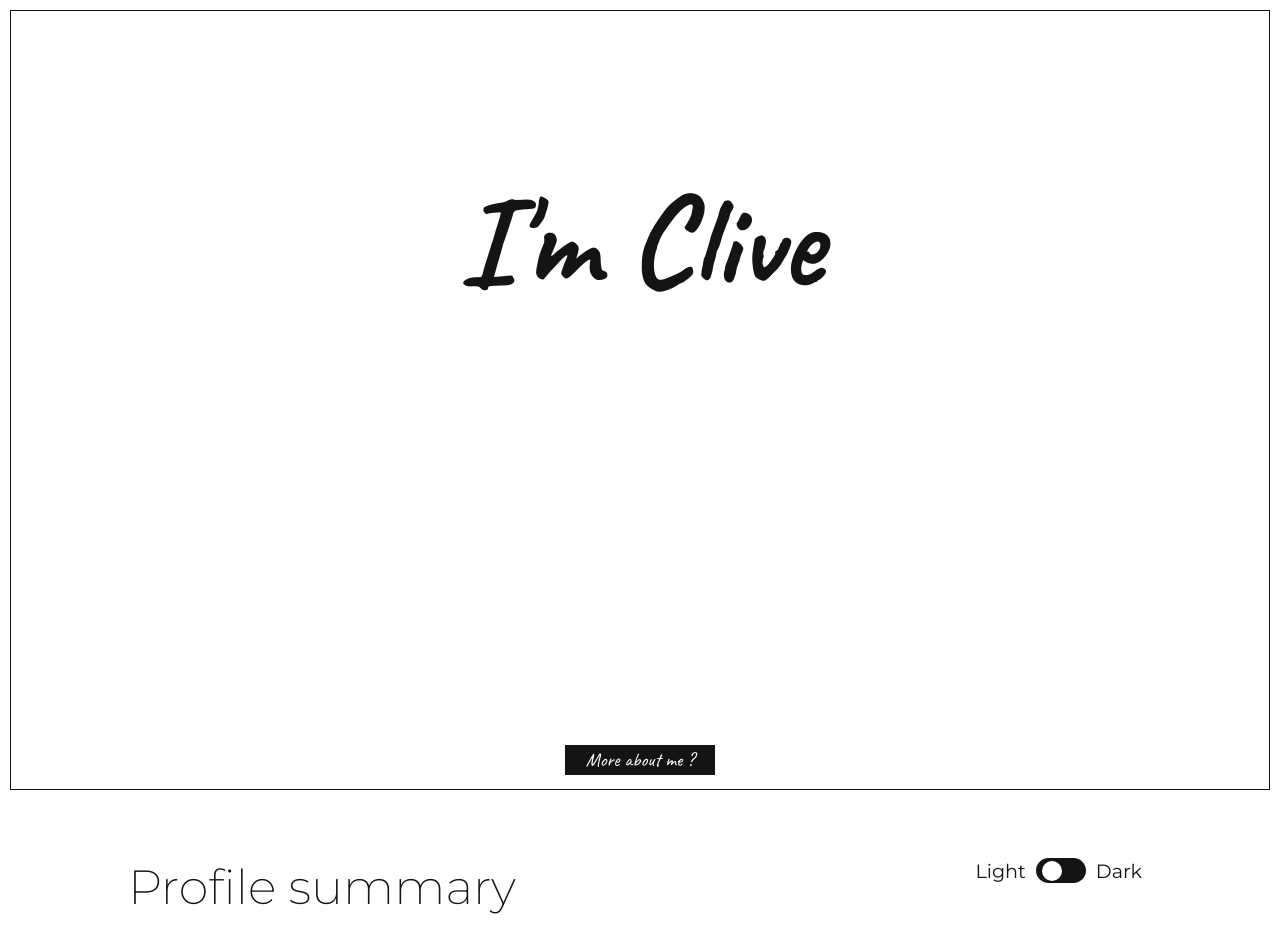
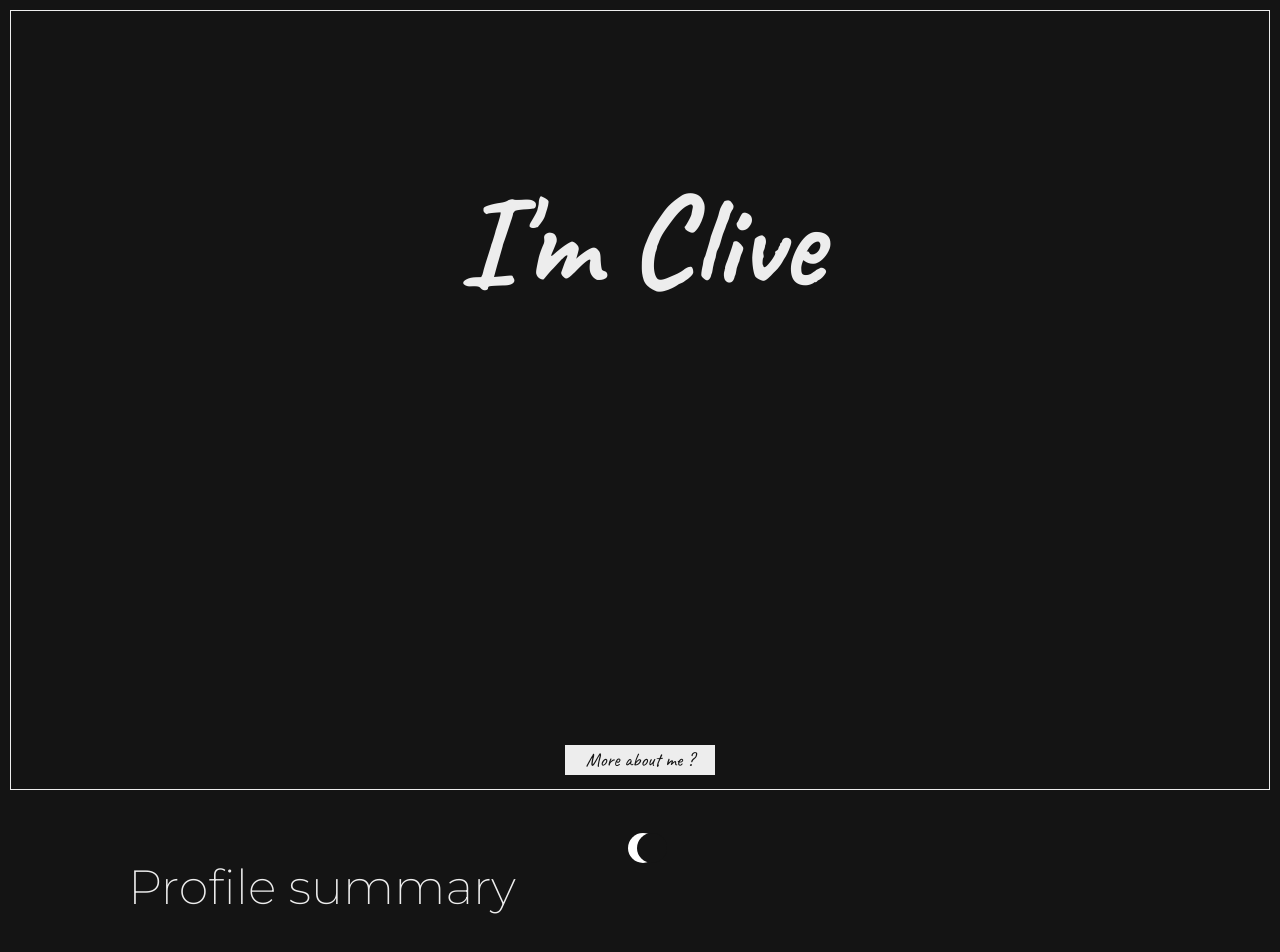
Before and after one commit to malekeClive/hello-clive, a React (Create React App) app: page / in a window 1280 px wide. Shown: the top 952 px of the page. Built offline with nearby package versions, Linux system fonts and the light colour scheme.

Commit message:
fix night mode

```diff
--- a/src/App.js
+++ b/src/App.js
@@ -31,10 +31,11 @@ function App() {
   return (
     <div className={css`
       background-color: ${theme.theme.background};
+      transition: background-color .2s ease-in-out;
       color: ${theme.theme.text};
     `}>
-      {/* <SplashScreen setIsSplashScreenDone={setIsSplashScreenDone} />
-      { isSplashScreenDone ?  */}
+      <SplashScreen setIsSplashScreenDone={setIsSplashScreenDone} />
+      { isSplashScreenDone ?
        <div>
           <main className={css`
             display: flex;
@@ -80,9 +81,9 @@ function App() {
             <Bottom />
           </footer>
         </div>
-      {/* :
+      :
         null
-      } */}
+      }
     </div>
   );
 }
--- a/src/Components/Summary.js
+++ b/src/Components/Summary.js
@@ -1,22 +1,23 @@
 import React, { useState, useContext } from 'react';
 import { css } from 'emotion';
 
+import Switcher from './Switcher';
 import profileImg from '../images/profile.jpeg';
 import { ThemeContext, themes } from '../Context/ThemeContext';
 
 export default function Summary() {
   const theme = useContext(ThemeContext);
-  const [ switchTheme, setSwitchTheme ] = useState(false);
-  const [ toggle, setToggle ] = useState(0);
+  const [ switchTheme, setSwitchTheme ] = useState(true);
+  // const [ toggle, setToggle ] = useState(100);
 
   // false -> light, true -> dark
   const switchThemes = (isLight) => {
     if (isLight) {
       theme.setTheme(themes.light);
-      setToggle(0);
+      // setToggle(0);
     } else {
       theme.setTheme(themes.dark);
-      setToggle(100);
+      // setToggle(100);
     }
   }
 
@@ -29,12 +30,14 @@ export default function Summary() {
     <div className={css`
       position: relative;
     `}>
+      <Switcher switchHandler={switchHandler} switchTheme={switchTheme} />
       <h3 className={css`
         font-weight: 200;
         font-size: 3rem;
         margin-bottom: 3rem;
       `}>Profile summary</h3>
-      <div className={css`
+
+      {/* <div className={css`
         position: absolute;
         right: 0;
         top: 0;
@@ -67,7 +70,8 @@ export default function Summary() {
         <p className={css`
           margin: 0 10px;
         `}>Dark</p>
-      </div>
+      </div> */}
+
       <div className={css`
         display: flex;
         flex-direction: column;
--- /dev/null
+++ b/src/Components/Switcher.js
@@ -0,0 +1,102 @@
+import React, {useContext } from 'react';
+import { css } from 'emotion';
+import { ThemeContext } from '../Context/ThemeContext';
+
+export default function Switcher({ switchHandler, switchTheme }) {
+  const theme = useContext(ThemeContext);
+
+  return (
+    <div className={css`
+      position: relative;
+    `}>
+      <div className={css`
+        position: absolute;
+        top: -35px;
+        left: 50%;
+      `}>
+        <div>
+          <div className={css`
+            position: absolute;
+            width: 5px;
+            transform: rotate(0deg);
+            border-radius: 5px;
+            height: 50px;
+            background-color: #ffff75;
+            display: ${theme.theme.mode.show};
+            transition: background-color .2s ease-out;
+          `}>
+          </div>
+          <div className={css`
+            position: absolute;
+            width: 5px;
+            transform: rotate(45deg);
+            border-radius: 5px;
+            height: 50px;
+            background-color: #ffff75;
+            display: ${theme.theme.mode.show};
+            transition: background-color .2s ease-out;
+          `}>
+          </div>
+          <div className={css`
+            position: absolute;
+            width: 5px;
+            transform: rotate(90deg);
+            border-radius: 5px;
+            height: 50px;
+            background-color: #ffff75;
+            display: ${theme.theme.mode.show};
+            transition: background-color .2s ease-out;
+          `}>
+          </div>
+          <div className={css`
+            position: absolute;
+            width: 5px;
+            transform: rotate(135deg);
+            border-radius: 5px;
+            height: 50px;
+            background-color: #ffff75;
+            display: ${theme.theme.mode.show};
+            transition: background-color .2s ease-out;
+          `}>
+          </div>
+        </div>
+        <div>
+          <div className={css`
+            position: absolute;
+            transform: scale(1);
+            top: 10px;
+            left: -12px;
+            width: 30px;
+            height: 30px;
+            border-radius: 15px;
+            background-color: ${theme.theme.mode.object};
+          `}>
+          </div>
+          <div className={css`
+            position: absolute;
+            transform: scale(1);
+            top: 10px;
+            left: ${switchTheme ? "-3px" : "-12px" };
+            transition: left .2s ease-out;
+            width: 30px;
+            height: 30px;
+            border-radius: 15px;
+            opacity: ${switchTheme ? "1" : "0" };
+            background-color: ${theme.theme.background};
+            transition: opacity .1s ease-in-out;
+          `}>
+          </div>
+          <button onClick={ switchHandler } className={css`
+            position: absolute;
+            background-color: transparent;
+            outline: none;
+            border: none;
+            width: 70px;
+            height: 50px;
+            left: -30px;
+          `}></button>
+        </div>
+      </div>
+    </div>
+  )
+}
--- a/src/Context/ThemeContext.js
+++ b/src/Context/ThemeContext.js
@@ -6,19 +6,27 @@ export const themes = {
     text: "#141414",
     summary: "#6b6b6b",
     weight: "500",
+    mode: {
+      object: "#ffff75",
+      show: "inline-block"
+    }
   },
   dark: {
     background: "#141414",
     text: "#ededed",
     summary: "#ededed",
     weight: "bold",
+    mode: {
+      object: "#fff",
+      show: "none"
+    }
   }
 }
 
-export const ThemeContext = createContext(themes.light);
+export const ThemeContext = createContext(themes.dark);
 
 export const ThemeProvider = ({ children }) => {
-  const [ theme, setTheme ] = useState(themes.light);
+  const [ theme, setTheme ] = useState(themes.dark);
 
   return (
     <ThemeContext.Provider value={{ theme, setTheme }}>
```
